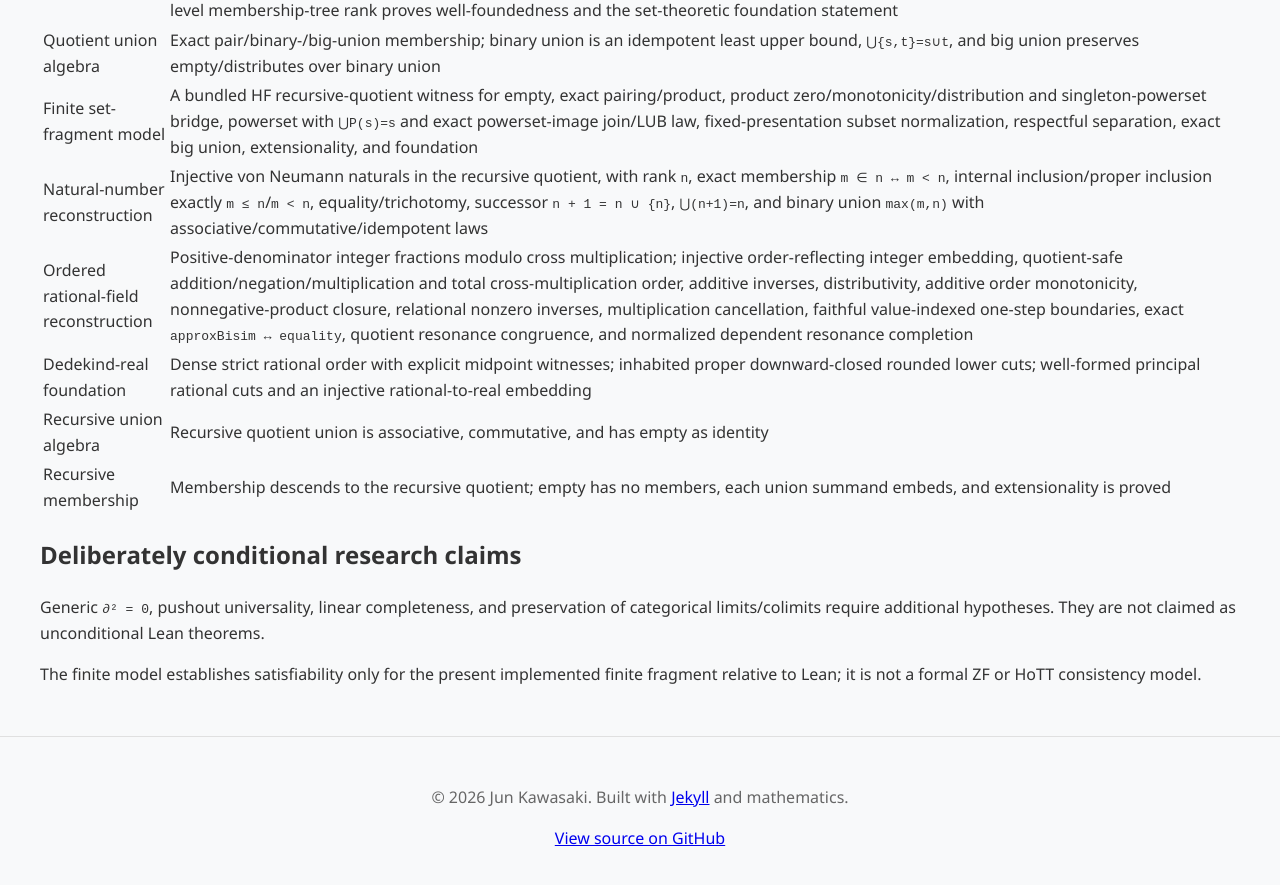
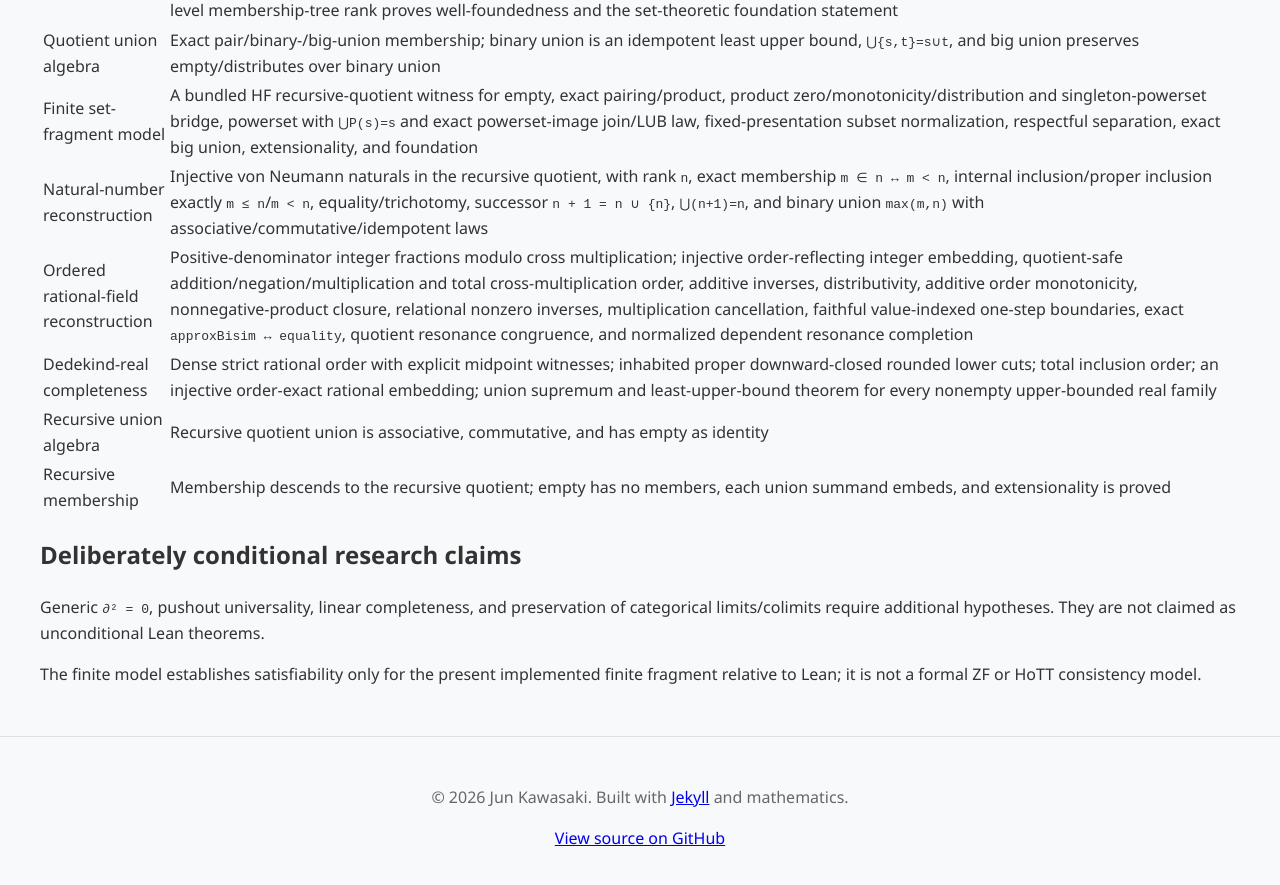
Before and after one commit to com-junkawasaki/inc, a Jekyll site: the page built from docs/verification.md, in a window 1280 px wide and 900 px high, scrolled down 2068 px. Shown: the top 885 px of the window. Built offline with Jekyll 4.4.1, drawn with Linux system fonts in a browser that asks for light colours.

Commit message:
feat(inc): prove Dedekind order completeness

```diff
--- a/docs/verification.md
+++ b/docs/verification.md
@@ -38,7 +38,7 @@ the triangle example.
 | Finite set-fragment model | A bundled HF recursive-quotient witness for empty, exact pairing/product, product zero/monotonicity/distribution and singleton-powerset bridge, powerset with `⋃P(s)=s` and exact powerset-image join/LUB law, fixed-presentation subset normalization, respectful separation, exact big union, extensionality, and foundation |
 | Natural-number reconstruction | Injective von Neumann naturals in the recursive quotient, with rank `n`, exact membership `m ∈ n ↔ m < n`, internal inclusion/proper inclusion exactly `m ≤ n`/`m < n`, equality/trichotomy, successor `n + 1 = n ∪ {n}`, `⋃(n+1)=n`, and binary union `max(m,n)` with associative/commutative/idempotent laws |
 | Ordered rational-field reconstruction | Positive-denominator integer fractions modulo cross multiplication; injective order-reflecting integer embedding, quotient-safe addition/negation/multiplication and total cross-multiplication order, additive inverses, distributivity, additive order monotonicity, nonnegative-product closure, relational nonzero inverses, multiplication cancellation, faithful value-indexed one-step boundaries, exact `approxBisim ↔ equality`, quotient resonance congruence, and normalized dependent resonance completion |
-| Dedekind-real foundation | Dense strict rational order with explicit midpoint witnesses; inhabited proper downward-closed rounded lower cuts; well-formed principal rational cuts and an injective rational-to-real embedding |
+| Dedekind-real completeness | Dense strict rational order with explicit midpoint witnesses; inhabited proper downward-closed rounded lower cuts; total inclusion order; an injective order-exact rational embedding; union supremum and least-upper-bound theorem for every nonempty upper-bounded real family |
 | Recursive union algebra | Recursive quotient union is associative, commutative, and has empty as identity |
 | Recursive membership | Membership descends to the recursive quotient; empty has no members, each union summand embeds, and extensionality is proved |
 
```
Also changed, not shown: docs/adr/2607121930-resonance-as-central-primitive.md (+5 -3 lines), docs/proofs/README.md (+1 -1 lines), docs/status.md (+5 -3 lines), README.md, 1 other file.
